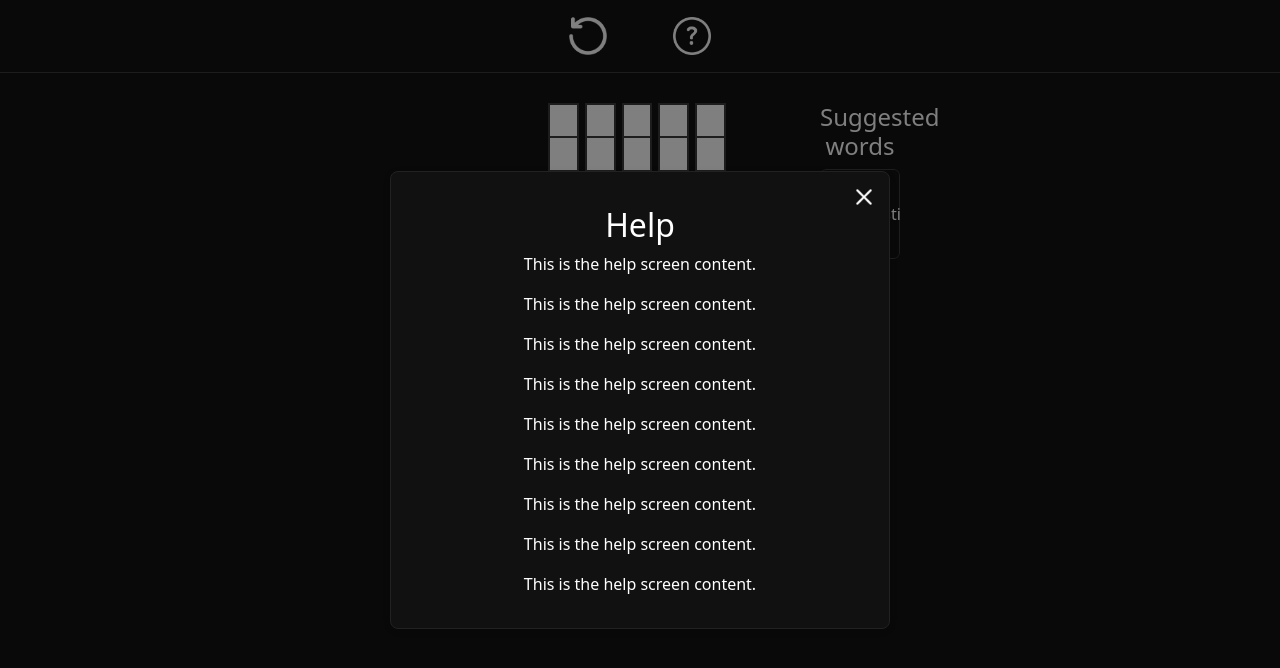
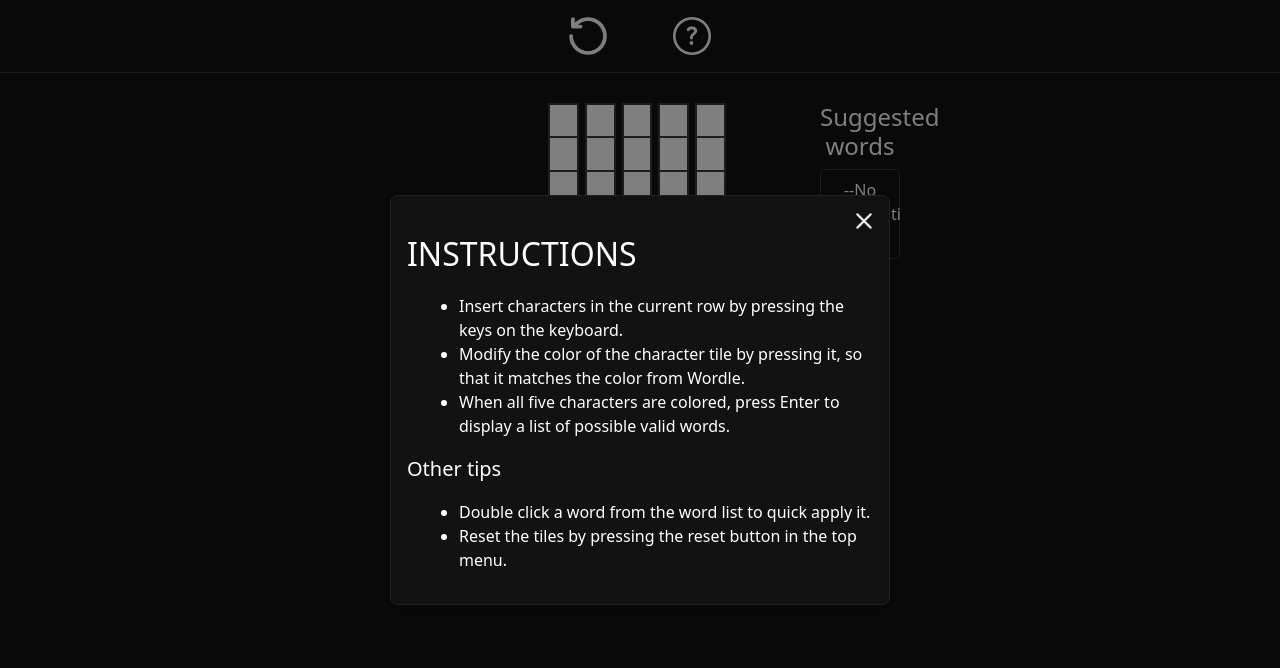
Before and after one commit to perssonoliver/WordleAssistant, a React (Vite) app in the folder wordle-solver/: page / in a window 1280 px wide. Both pictures are taken after a click on the label 692 px from the left and 36 px from the top of the page. Shown: the top 668 px of the page. Built offline with nearby package versions, Linux system fonts and the light colour scheme.

Commit message:
Implented simple instructions

```diff
--- a/wordle-solver/src/HelpScreen.css
+++ b/wordle-solver/src/HelpScreen.css
@@ -12,7 +12,8 @@
 }
 
 .help-content {
-    background: rgb(17, 17, 17);
+    text-align: left;
+    background: var(--bg-black);
     width: 500px;
     padding: 1rem;
     border-radius: 8px;
@@ -44,6 +45,12 @@
     vertical-align: middle;
 }
 
-.help-item {
+.help-header {
     color: white;
 }
+
+.help-list {
+    color: white;
+    list-style-type: disc; /* Add this line to style the list */
+    margin-left: 20px; /* Add this line to add some left margin */
+}
--- a/wordle-solver/src/HelpScreen.jsx
+++ b/wordle-solver/src/HelpScreen.jsx
@@ -9,16 +9,19 @@ function HelpScreen({ onClose }) {
                 <button className='exit-button' onClick={onClose}>
                     <img className='exit-icon' src={exitIcon} alt='X' />
                 </button>
-                <h2 className='help-item'>Help</h2>
-                <p className='help-item'>This is the help screen content.</p>
-                <p className='help-item'>This is the help screen content.</p>
-                <p className='help-item'>This is the help screen content.</p>
-                <p className='help-item'>This is the help screen content.</p>
-                <p className='help-item'>This is the help screen content.</p>
-                <p className='help-item'>This is the help screen content.</p>
-                <p className='help-item'>This is the help screen content.</p>
-                <p className='help-item'>This is the help screen content.</p>
-                <p className='help-item'>This is the help screen content.</p>
+                <p className='help-header fs-2'>INSTRUCTIONS</p>
+                <ul className='help-list'>
+                    <li>Insert characters in the current row by pressing the keys on the keyboard.</li>
+                    <li>Modify the color of the character tile by pressing it, so that it matches
+                        the color from Wordle.</li>
+                    <li>When all five characters are colored, press Enter to display a list of possible
+                        valid words.</li>
+                </ul>
+                <p className='help-header fs-5'>Other tips</p>
+                <ul className='help-list'>
+                    <li>Double click a word from the word list to quick apply it.</li>
+                    <li>Reset the tiles by pressing the reset button in the top menu.</li>
+                </ul>
             </div>
         </div>
     );
```
Also changed, not shown: 1 other file (tests, documents, lock files or other folders).
